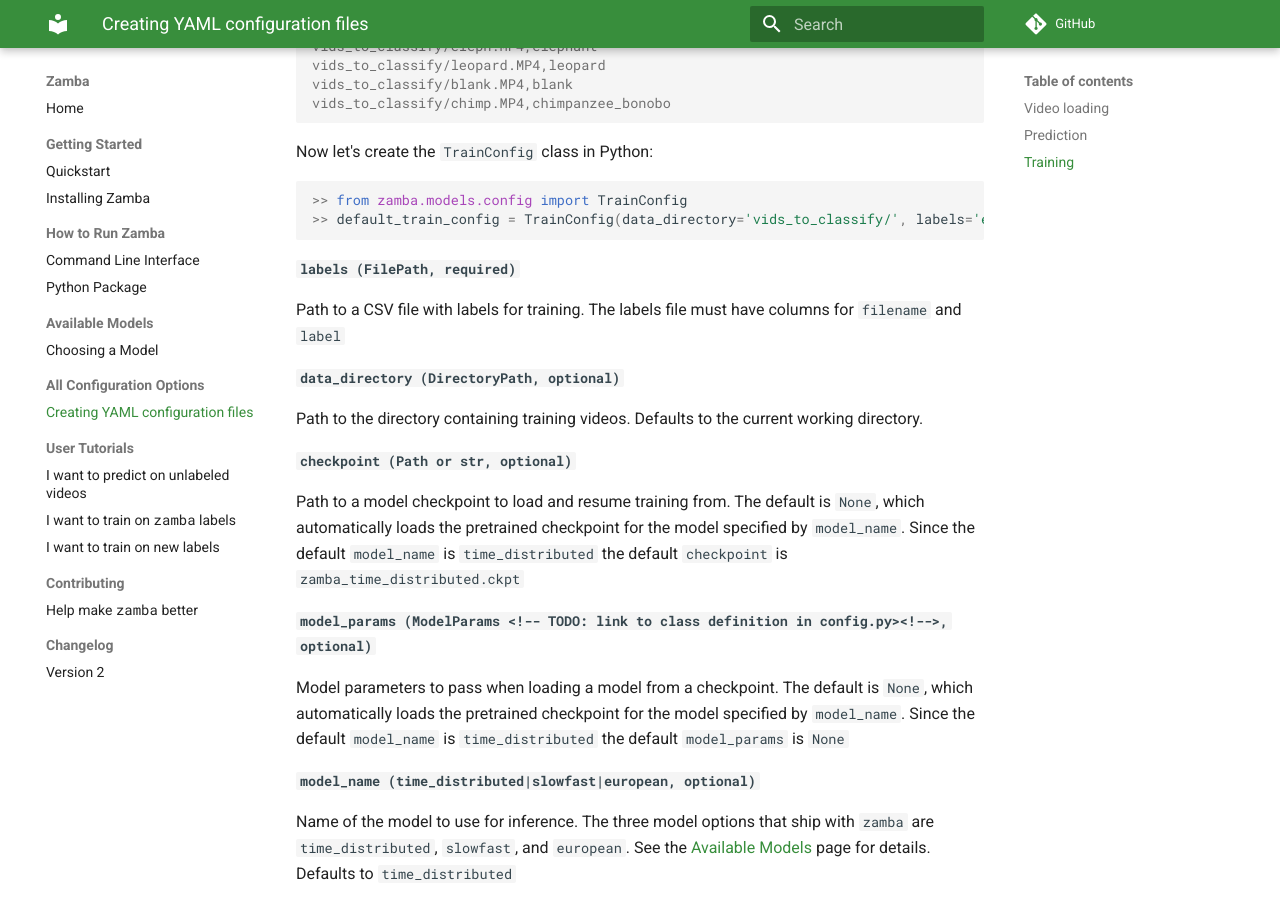
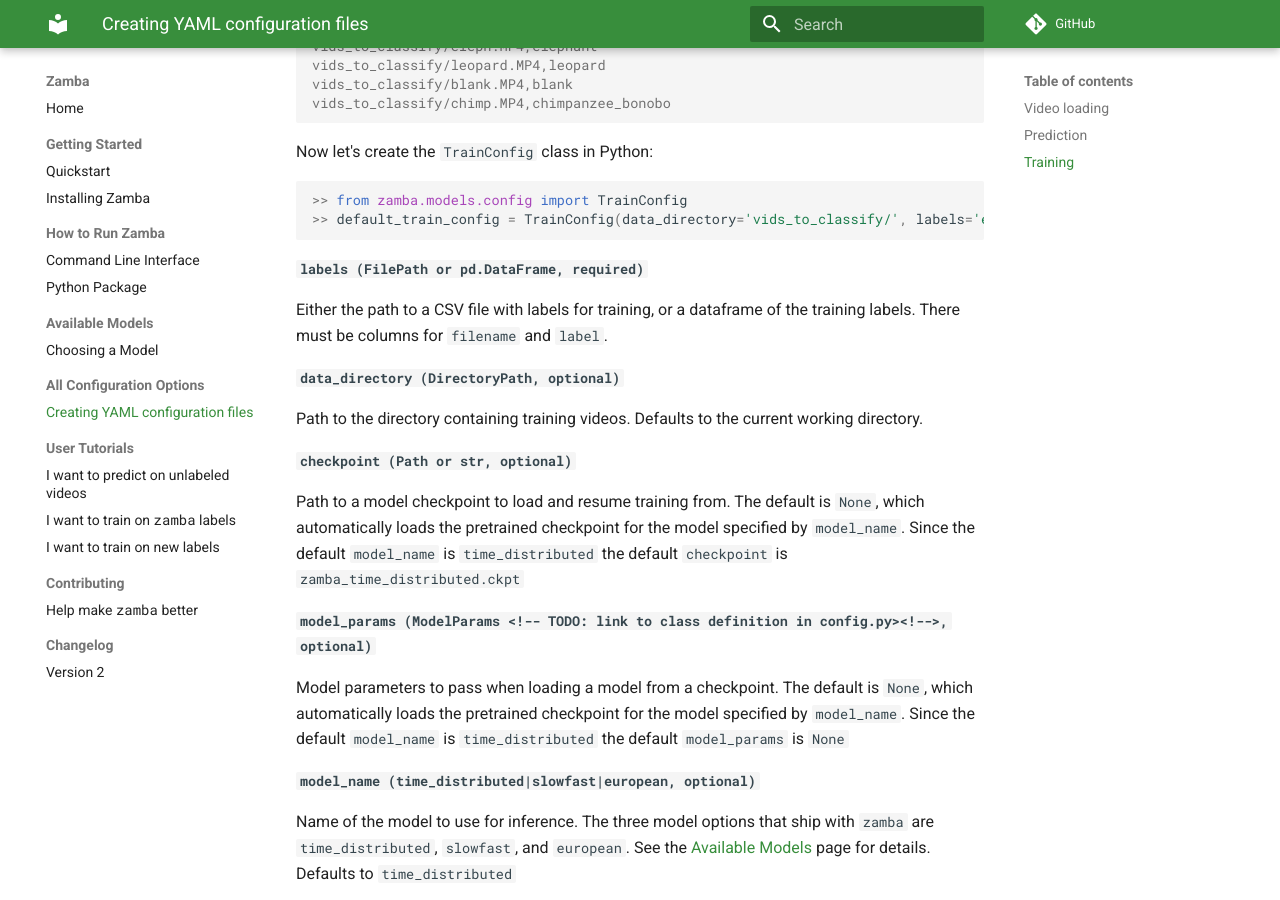
Before and after one commit to drivendataorg/zamba, an MkDocs documentation site: the page built from docs/docs/configurations.md, in a window 1280 px wide and 900 px high, scrolled down 5681 px. Built offline with MkDocs 1.6.1 and Material for MkDocs 9.7.7, drawn with Linux system fonts in a browser that asks for light colours; comment, search, counter and statistics services are not loaded; some of the changed text lies outside the part shown.

Commit message:
copy edits

````diff
--- a/docs/docs/configurations.md
+++ b/docs/docs/configurations.md
@@ -219,9 +219,9 @@
 >> default_train_config = TrainConfig(data_directory='vids_to_classify/', labels='example_labels.csv')
 ```
 
-#### `labels (FilePath, required)`
+#### `labels (FilePath or pd.DataFrame, required)`
 
-Path to a CSV file with labels for training. The labels file must have columns for `filename` and `label`
+Either the path to a CSV file with labels for training, or a dataframe of the training labels. There must be columns for `filename` and `label`.
 
 #### `data_directory (DirectoryPath, optional)`
 
````
Also changed, not shown: other parts of docs/docs/configurations.md (+1 -1 lines), docs/docs/models.md (+3 -1 lines).
